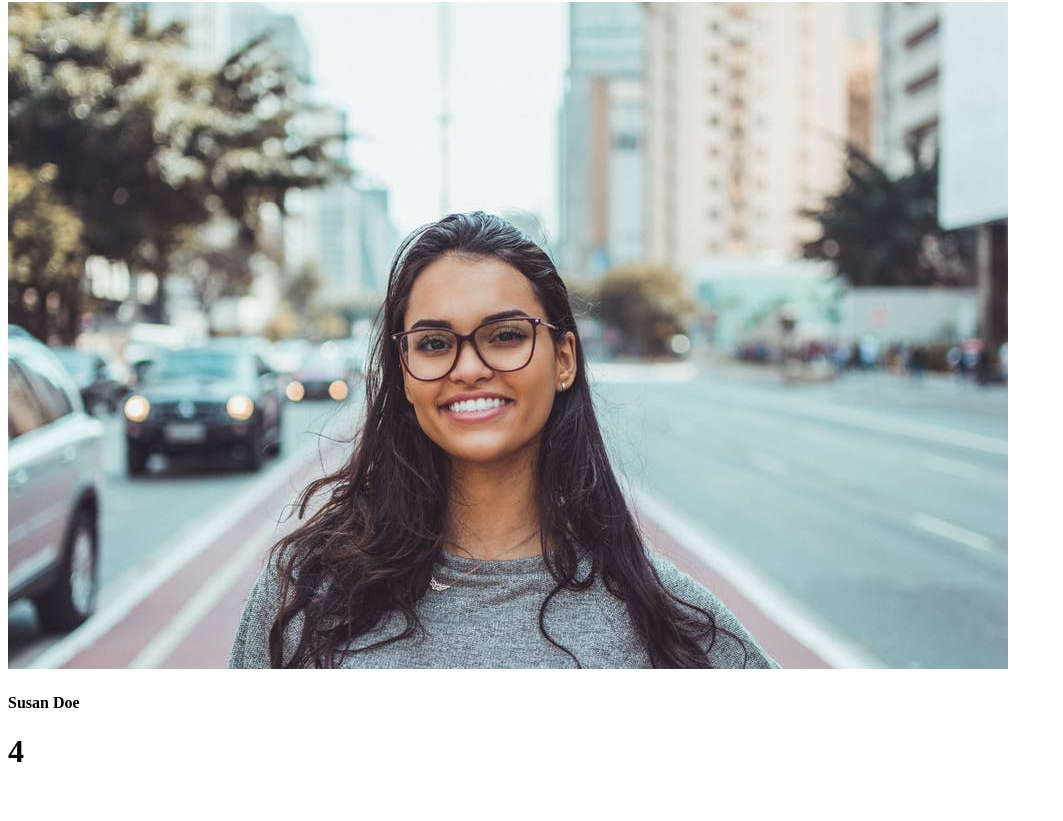
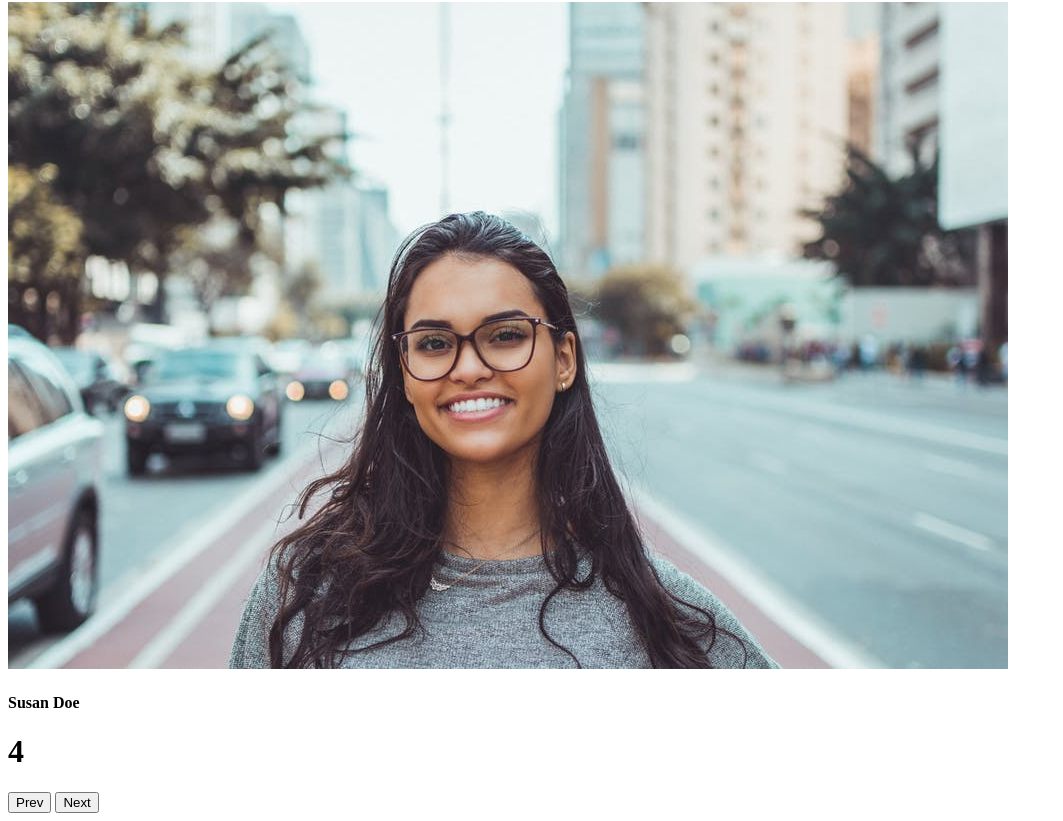
Before and after one commit to ashan1979/js-slider, a plain HTML site: page index.html in a window 1280 px wide. Shown: the part 1007-1828 px from the top of the page, without its empty margins (0-1063 px from the left). Before the commit the page ends 1799 px from the top, so only its background shows below. Drawn offline with Linux system fonts and the light colour scheme.

Commit message:
html content done

```diff
--- a/index.html
+++ b/index.html
@@ -28,6 +28,15 @@
         </div>
     </div>
 
+    <div class="btn-container">
+        <button type="button" class="prevBtn">
+            Prev
+        </button>
+        <button type="button" class="nextBtn">
+            Next
+        </button>
+    </div>
+
     <script src="script.js"></script>
 </body>
 </html>
```
